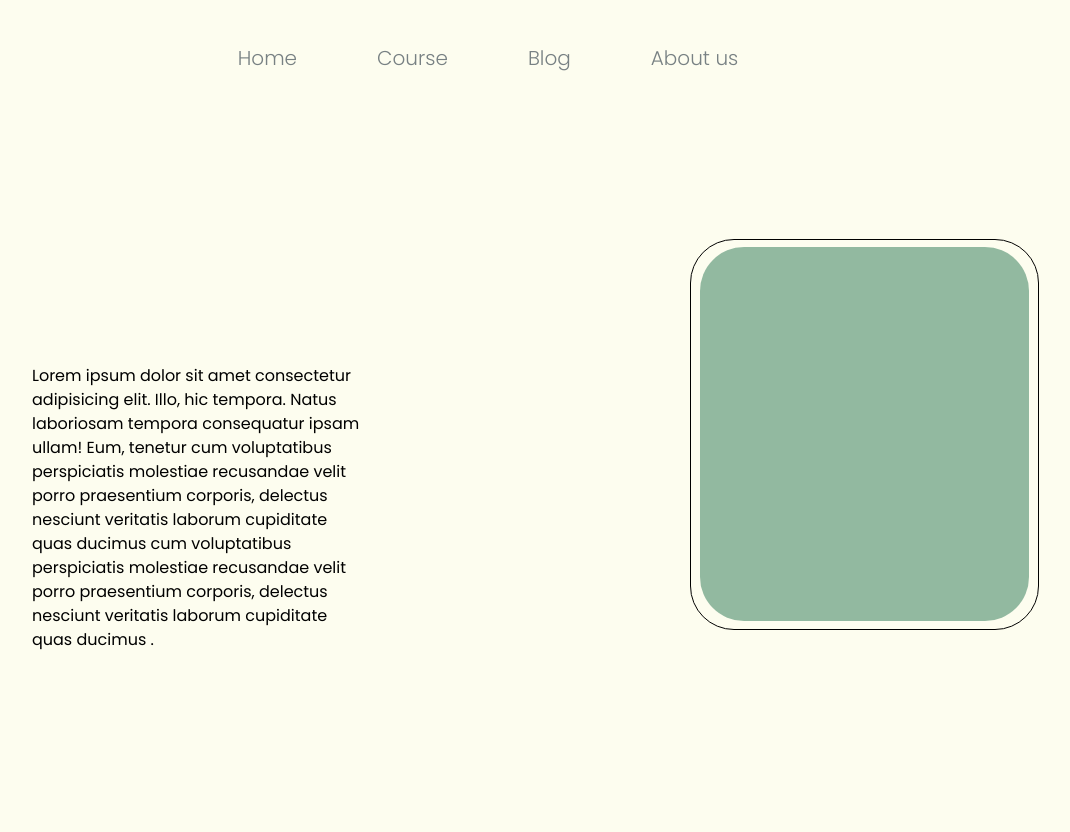
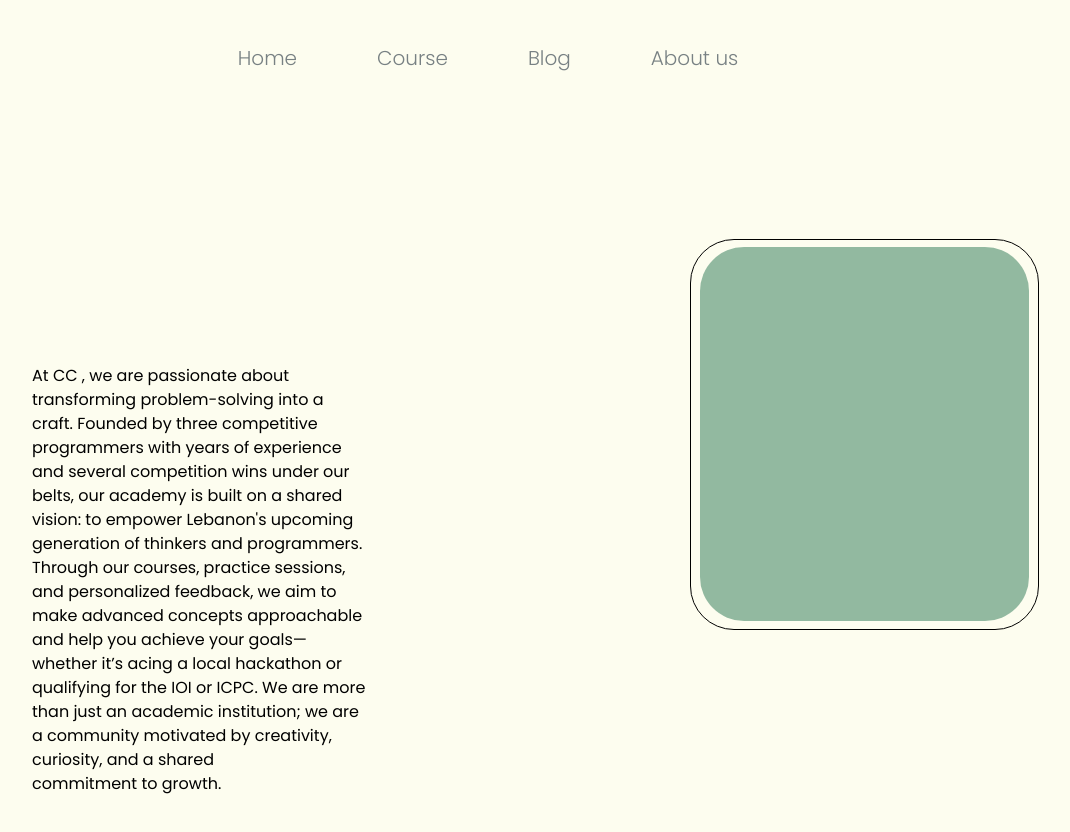
Before and after one commit to AliSamhat07/competitive-coders-lb, a React (Vite) app: page /About in a window 1280 px wide. Shown: the top 832 px of the page, without its empty margins (128-1198 px from the left). Built offline with nearby package versions, Linux system fonts and the light colour scheme.

Commit message:
new commit

```diff
--- a/src/main.jsx
+++ b/src/main.jsx
@@ -18,7 +18,7 @@ const router = createBrowserRouter(
     <Route path="/" element={<App />}>
       <Route path="/" element={<HomePage />} index={true} />
       <Route path="/register" element={<PlanPage />} />
-      <Route path="/form" element={<SignUp />} />
+      <Route path="register/form" element={<SignUp />} />
       <Route path="/About" element={<About />} />
       <Route path="/Events" element={<Events />} />
 
--- a/src/pages/About/About.jsx
+++ b/src/pages/About/About.jsx
@@ -4,13 +4,11 @@ function About() {
       <div className="flex">
         <div className="relative w-[30vw] mt-60 ml-40">
           {" "}
-          Lorem ipsum dolor sit amet consectetur adipisicing elit. Illo, hic
-          tempora. Natus laboriosam tempora consequatur ipsam ullam! Eum,
-          tenetur cum voluptatibus perspiciatis molestiae recusandae velit porro
-          praesentium corporis, delectus nesciunt veritatis laborum cupiditate
-          quas ducimus cum voluptatibus perspiciatis molestiae recusandae velit
-          porro praesentium corporis, delectus nesciunt veritatis laborum
-          cupiditate quas ducimus .
+          At CC , we are passionate about transforming problem-solving into a craft. Founded by three competitive programmers with years of experience and several competition wins under our belts, our academy is built on a shared vision: to empower Lebanon's upcoming generation of thinkers and programmers.
+
+          Through our courses, practice sessions, and personalized feedback, we aim to make advanced concepts approachable and help you achieve your goals—whether it’s acing a local hackathon or qualifying for the IOI or ICPC.
+
+          We are more than just an academic institution; we are a community motivated by creativity, curiosity, and a shared commitment to growth.
         </div>
         <div className="Boxes w-[70vw] h-[80vh] mt-10 relative">
           <div className="w-[329px] h-[374px] left-[332px] top-[83px] absolute bg-[#297752]/50 rounded-[44px]" />
--- a/src/pages/PlanPage.jsx
+++ b/src/pages/PlanPage.jsx
@@ -1,5 +1,5 @@
 import React from "react";
-
+import { Link } from "react-router-dom";
 function PlanPage() {
   return (
     <div className="p-4 pb-32">
@@ -7,14 +7,14 @@ function PlanPage() {
         Choose a Plan
       </h1>
       <div className="flex flex-wrap gap-[6em] justify-center items-center">
-        <PlanCard planType={"Individual"} planPrice={20} />
-        <PlanCard planType={"Institution"} planPrice={10} />
+        <PlanCard planType={"Individual"} planPrice={20} planlink={"form"} />
+        <PlanCard planType={"Institution"} planPrice={10} planlink={"form"} />
       </div>
     </div>
   );
 }
 
-function PlanCard({ planType, planPrice }) {
+function PlanCard({ planType, planPrice, planlink }) {
   return (
     <section className="max-w-[400px] bg-white w-fit px-5 py-4 rounded-xl shadow-lg flex flex-col justify-center gap-4 pb-8">
       <p className="text-accent-green font-bold text-left">{planType}</p>
@@ -32,9 +32,11 @@ function PlanCard({ planType, planPrice }) {
           praesentium corporis, delectus nesciunt veritatis laborum cupiditate
           quas ducimus.
         </p>
-        <button className="mt-6 bg-accent-green hover:opacity-[0.9] transition-all   text-white font-bold text-center rounded-md w-full py-2 text">
-          Register
-        </button>
+        <Link to={planlink}>
+          <button className="mt-6 bg-accent-green hover:opacity-[0.9] transition-all   text-white font-bold text-center rounded-md w-full py-2 text">
+            Register
+          </button>
+        </Link>
       </div>
     </section>
   );
```
